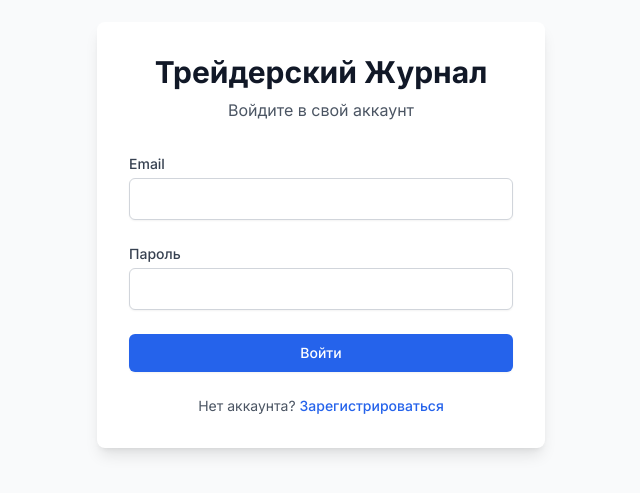
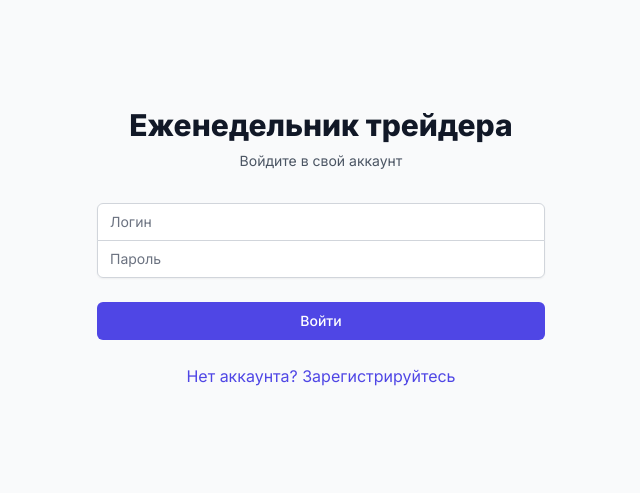
Before and after one commit to smitsergei/desktrade, a Next.js app: page /login in a window 1280 px wide. Shown: the part 165-658 px from the top of the page, without its empty margins (319-959 px from the left). Built offline with nearby package versions, Linux system fonts and the light colour scheme.

Commit message:
Удалить дубликат страницы входа

```diff
--- a/app/(auth)/login/page.tsx
+++ /dev/null
@@ -1,104 +0,0 @@
-'use client'
-
-import { useState } from 'react'
-import { signIn } from 'next-auth/react'
-import { useRouter } from 'next/navigation'
-import Link from 'next/link'
-
-export default function LoginPage() {
-  const router = useRouter()
-  const [email, setEmail] = useState('')
-  const [password, setPassword] = useState('')
-  const [isLoading, setIsLoading] = useState(false)
-  const [error, setError] = useState('')
-
-  const handleSubmit = async (e: React.FormEvent) => {
-    e.preventDefault()
-    setIsLoading(true)
-    setError('')
-
-    try {
-      const result = await signIn('credentials', {
-        email,
-        password,
-        redirect: false,
-      })
-
-      if (result?.error) {
-        setError('Неверные учетные данные')
-      } else {
-        router.push('/dashboard')
-      }
-    } catch (error) {
-      setError('Произошла ошибка')
-    } finally {
-      setIsLoading(false)
-    }
-  }
-
-  return (
-    <div className="bg-white dark:bg-gray-800 p-8 rounded-lg shadow-lg">
-      <div className="text-center mb-8">
-        <h1 className="text-3xl font-bold text-gray-900 dark:text-white">
-          Трейдерский Журнал
-        </h1>
-        <p className="mt-2 text-gray-600 dark:text-gray-400">
-          Войдите в свой аккаунт
-        </p>
-      </div>
-
-      <form onSubmit={handleSubmit} className="space-y-6">
-        <div>
-          <label htmlFor="email" className="block text-sm font-medium text-gray-700 dark:text-gray-300">
-            Email
-          </label>
-          <input
-            id="email"
-            type="email"
-            value={email}
-            onChange={(e) => setEmail(e.target.value)}
-            className="mt-1 block w-full px-3 py-2 border border-gray-300 dark:border-gray-600 rounded-md shadow-sm focus:outline-none focus:ring-blue-500 focus:border-blue-500 dark:bg-gray-700 dark:text-white"
-            required
-          />
-        </div>
-
-        <div>
-          <label htmlFor="password" className="block text-sm font-medium text-gray-700 dark:text-gray-300">
-            Пароль
-          </label>
-          <input
-            id="password"
-            type="password"
-            value={password}
-            onChange={(e) => setPassword(e.target.value)}
-            className="mt-1 block w-full px-3 py-2 border border-gray-300 dark:border-gray-600 rounded-md shadow-sm focus:outline-none focus:ring-blue-500 focus:border-blue-500 dark:bg-gray-700 dark:text-white"
-            required
-          />
-        </div>
-
-        {error && (
-          <div className="text-red-600 dark:text-red-400 text-sm">
-            {error}
-          </div>
-        )}
-
-        <button
-          type="submit"
-          disabled={isLoading}
-          className="w-full flex justify-center py-2 px-4 border border-transparent rounded-md shadow-sm text-sm font-medium text-white bg-blue-600 hover:bg-blue-700 focus:outline-none focus:ring-2 focus:ring-offset-2 focus:ring-blue-500 disabled:opacity-50 disabled:cursor-not-allowed"
-        >
-          {isLoading ? 'Вход...' : 'Войти'}
-        </button>
-      </form>
-
-      <div className="mt-6 text-center">
-        <p className="text-sm text-gray-600 dark:text-gray-400">
-          Нет аккаунта?{' '}
-          <Link href="/register" className="font-medium text-blue-600 hover:text-blue-500">
-            Зарегистрироваться
-          </Link>
-        </p>
-      </div>
-    </div>
-  )
-}
```
Also changed, not shown: scripts/setup-vercel-env.js (added, +25 -0 lines).
